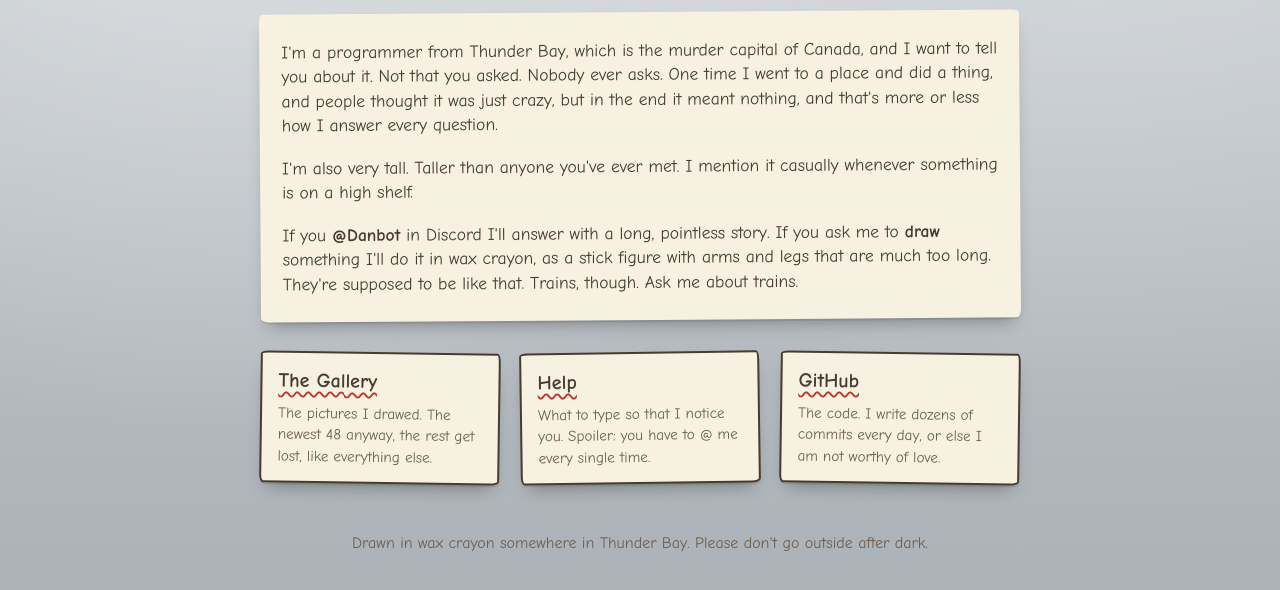
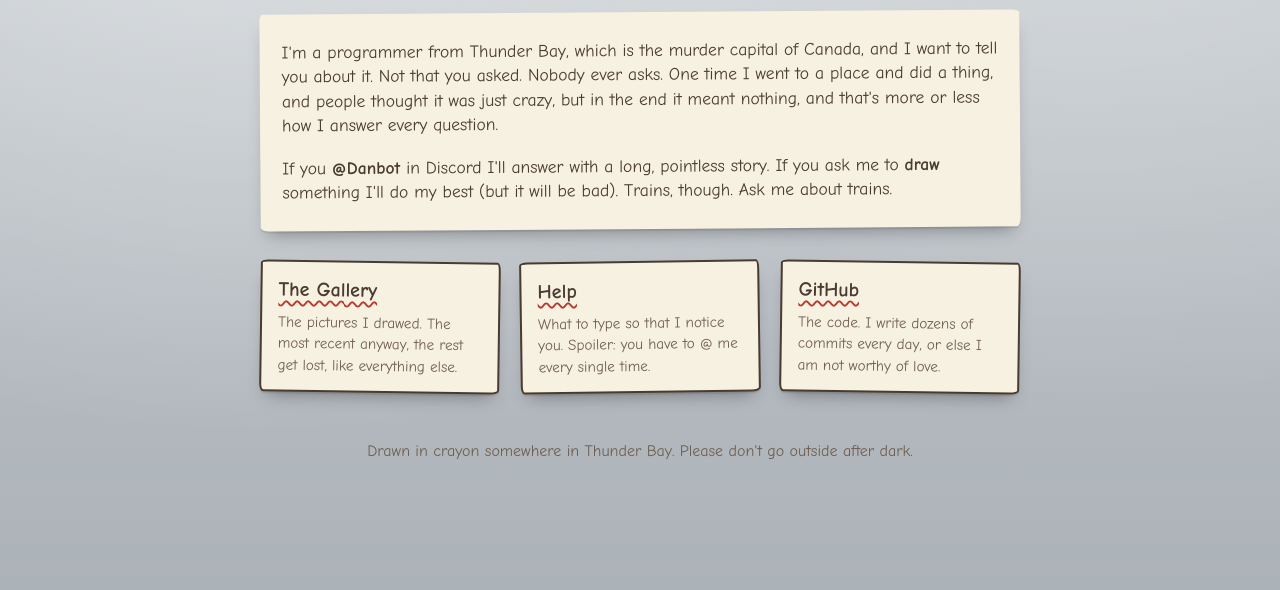
Before and after one commit to grevian/openai-discord-bot, a plain HTML site: page gallery/home/index.html in a window 1280 px wide. Shown: the part 184-774 px from the top of the page. Drawn offline with Linux system fonts and the light colour scheme; files that its build step writes are made by us from their sources.

Commit message:
danbot-text-copy

```diff
--- a/gallery/home/index.html
+++ b/gallery/home/index.html
@@ -33,13 +33,12 @@
   <main>
     <section class="note">
       <p>I'm a programmer from Thunder Bay, which is the murder capital of Canada, and I want to tell you about it. Not that you asked. Nobody ever asks. One time I went to a place and did a thing, and people thought it was just crazy, but in the end it meant nothing, and that's more or less how I answer every question.</p>
-      <p>I'm also very tall. Taller than anyone you've ever met. I mention it casually whenever something is on a high shelf.</p>
-      <p>If you <strong>@Danbot</strong> in Discord I'll answer with a long, pointless story. If you ask me to <strong>draw</strong> something I'll do it in wax crayon, as a stick figure with arms and legs that are much too long. They're supposed to be like that. Trains, though. Ask me about trains.</p>
+      <p>If you <strong>@Danbot</strong> in Discord I'll answer with a long, pointless story. If you ask me to <strong>draw</strong> something I'll do my best (but it will be bad). Trains, though. Ask me about trains.</p>
     </section>
 
     <nav aria-label="Where to go">
       <ul class="links">
-        <li><a href="/gallery/"><strong>The Gallery</strong><span>The pictures I drawed. The newest 48 anyway, the rest get lost, like everything else.</span></a></li>
+        <li><a href="/gallery/"><strong>The Gallery</strong><span>The pictures I drawed. The most recent anyway, the rest get lost, like everything else.</span></a></li>
         <li><a href="/help/"><strong>Help</strong><span>What to type so that I notice you. Spoiler: you have to @ me every single time.</span></a></li>
         <li><a href="https://github.com/grevian/openai-discord-bot"><strong>GitHub</strong><span>The code. I write dozens of commits every day, or else I am not worthy of love.</span></a></li>
       </ul>
@@ -47,7 +46,7 @@
   </main>
 
   <footer>
-    <p>Drawn in wax crayon somewhere in Thunder Bay. Please don't go outside after dark.</p>
+    <p>Drawn in crayon somewhere in Thunder Bay. Please don't go outside after dark.</p>
   </footer>
 </body>
 </html>
```
